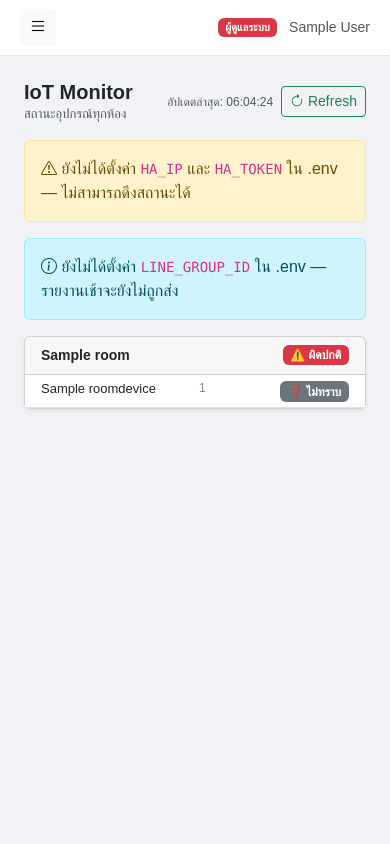
After one commit to azimuthotg/reserv, a Django app: page /manage/iot-monitor/ in a window 390 px wide. The commit adds this page. Run offline with Django 4.2, Linux system fonts and the light colour scheme; a user stored in the database is signed in; tables that the repository leaves empty hold one stand-in row (values such as "Sample post").

Commit message:
feat: Phase 4 — RoomClosure, วันหยุดในปฏิทิน, UX จอง, Virtual Card, IoT Monitor
- เพิ่ม RoomClosure model (ปิดห้อง AM/PM/ทั้งวัน เฉพาะบางห้อง) + migration 0010
- calendar_events API คืนวันหยุดเป็น allDay event สีแดงใน FullCalendar
- booking.html แจ้งเตือนทันทีเมื่อเลือกวันหยุดหรือวันปิดห้อง (ก่อน submit)
- Virtual Card: เต็มจอ mobile + สีสว่างขึ้น
- เพิ่มหน้า IoT Monitor (/manage/iot-monitor/) + morning_iot_report command

Co-Authored-By: Claude Sonnet 4.6 <noreply@anthropic.com>

```diff
--- a/booking/manage_views.py
+++ b/booking/manage_views.py
@@ -1,6 +1,8 @@
 from datetime import date, timedelta
 from functools import wraps
 
+import requests
+from django.conf import settings
 from django.contrib.auth import authenticate, login, logout
 from django.contrib.auth.models import User
 from django.core.paginator import Paginator
@@ -332,6 +334,64 @@ def manage_room_device_delete(request, pk):
     return redirect('manage_room_devices', pk=room_pk)
 
 
+# ── IoT Monitor (staff) ────────────────────────────────────────────────────────
+
+def _ha_get_state_manage(entity_id):
+    """ดึงสถานะ HA สำหรับหน้า monitor คืน dict {state, error}"""
+    if not getattr(settings, 'HA_IP', '') or not getattr(settings, 'HA_TOKEN', ''):
+        return {'state': None, 'error': 'HA ยังไม่ได้ตั้งค่า'}
+    try:
+        r = requests.get(
+            f'http://{settings.HA_IP}:{settings.HA_PORT}/api/states/{entity_id}',
+            headers={'Authorization': f'Bearer {settings.HA_TOKEN}', 'Content-Type': 'application/json'},
+            timeout=5,
+        )
+        if r.status_code == 200:
+            return {'state': r.json().get('state', 'unknown'), 'error': None}
+        return {'state': None, 'error': f'HA HTTP {r.status_code}'}
+    except requests.RequestException as e:
+        return {'state': None, 'error': str(e)}
+
+
+@staff_required
+def manage_iot_monitor(request):
+    """หน้า IoT Monitor — แสดงสถานะอุปกรณ์ทุกห้อง"""
+    rooms = Room.objects.filter(is_active=True).prefetch_related('devices')
+    room_data = []
+    for room in rooms:
+        devices = list(room.devices.all())
+        room_data.append({'room': room, 'devices': devices, 'has_devices': bool(devices)})
+    return render(request, 'booking/manage/iot_monitor.html', {
+        'room_data':        room_data,
+        'ha_configured':    bool(getattr(settings, 'HA_IP', '') and getattr(settings, 'HA_TOKEN', '')),
+        'group_configured': bool(getattr(settings, 'LINE_GROUP_ID', '')),
+    })
+
+
+@staff_required
+def manage_iot_refresh(request):
+    """
+    GET /manage/iot-monitor/refresh/
+    คืน JSON สถานะอุปกรณ์ทุกห้อง (เรียกจาก JS ปุ่ม Refresh)
+    """
+    from django.http import JsonResponse
+    rooms = Room.objects.filter(is_active=True).prefetch_related('devices')
+    result = []
+    for room in rooms:
+        devices = []
+        for d in room.devices.all():
+            info = _ha_get_state_manage(d.entity_id)
+            devices.append({
+                'id':          d.pk,
+                'device_name': d.device_name,
+                'entity_id':   d.entity_id,
+                'state':       info['state'],
+                'error':       info['error'],
+            })
+        result.append({'room_name': room.name, 'room_key': room.booking_name, 'devices': devices})
+    return JsonResponse({'rooms': result})
+
+
 # ── Staff (admin only) ─────────────────────────────────────────────────────────
 
 @admin_required
--- a/booking/models.py
+++ b/booking/models.py
@@ -94,6 +94,29 @@ class Booking(models.Model):
         return f'{self.room.name} — {self.booking_date} {self.start_time:%H:%M}-{self.end_time:%H:%M}'
 
 
+class RoomClosure(models.Model):
+    PERIOD_CHOICES = [
+        ('am',      'ช่วงเช้า (AM)'),
+        ('pm',      'ช่วงบ่าย (PM)'),
+        ('all_day', 'ทั้งวัน'),
+    ]
+    room      = models.ForeignKey(Room, on_delete=models.CASCADE, related_name='closures',
+                                  verbose_name='ห้อง')
+    date      = models.DateField(verbose_name='วันที่')
+    period    = models.CharField(max_length=10, choices=PERIOD_CHOICES, verbose_name='ช่วงเวลา')
+    reason    = models.CharField(max_length=200, verbose_name='สาเหตุ')
+    is_active = models.BooleanField(default=True, verbose_name='เปิดใช้งาน')
+
+    class Meta:
+        ordering        = ['date', 'room']
+        verbose_name    = 'ปิดห้องชั่วคราว'
+        verbose_name_plural = 'ปิดห้องชั่วคราว'
+        unique_together = [['room', 'date', 'period']]
+
+    def __str__(self):
+        return f'{self.room.name} — {self.date} ({self.get_period_display()})'
+
+
 class HolidayDate(models.Model):
     date        = models.DateField(unique=True, verbose_name='วันที่')
     description = models.CharField(max_length=200, verbose_name='เหตุผล/ชื่อวันหยุด')
--- a/booking/templates/booking/manage/base.html
+++ b/booking/templates/booking/manage/base.html
@@ -166,6 +166,12 @@
                 <i class="bi bi-people"></i> ผู้ใช้ LINE
             </a>
         </div>
+        <div class="nav-item">
+            <a href="{% url 'manage_iot_monitor' %}"
+               class="{% if 'iot' in request.resolver_match.url_name %}active{% endif %}">
+                <i class="bi bi-wifi"></i> IoT Monitor
+            </a>
+        </div>
 
         {% if request.user.is_superuser %}
         <div class="nav-section">ผู้ดูแลระบบ</div>
--- /dev/null
+++ b/booking/templates/booking/manage/iot_monitor.html
@@ -0,0 +1,122 @@
+{% extends "booking/manage/base.html" %}
+{% block title %}IoT Monitor{% endblock %}
+
+{% block content %}
+<div class="d-flex justify-content-between align-items-center mb-3 flex-wrap gap-2">
+    <div>
+        <h5 class="mb-0 fw-bold">IoT Monitor</h5>
+        <div class="text-muted" style="font-size:13px;">สถานะอุปกรณ์ทุกห้อง</div>
+    </div>
+    <div class="d-flex gap-2 align-items-center">
+        <span class="text-muted" style="font-size:12px;" id="last-updated"></span>
+        <button class="btn btn-sm btn-outline-success" id="btn-refresh" onclick="refreshStatus()">
+            <i class="bi bi-arrow-clockwise"></i> Refresh
+        </button>
+    </div>
+</div>
+
+{% if not ha_configured %}
+<div class="alert alert-warning">
+    <i class="bi bi-exclamation-triangle"></i>
+    ยังไม่ได้ตั้งค่า <code>HA_IP</code> และ <code>HA_TOKEN</code> ใน .env — ไม่สามารถดึงสถานะได้
+</div>
+{% endif %}
+
+{% if not group_configured %}
+<div class="alert alert-info">
+    <i class="bi bi-info-circle"></i>
+    ยังไม่ได้ตั้งค่า <code>LINE_GROUP_ID</code> ใน .env — รายงานเช้าจะยังไม่ถูกส่ง
+</div>
+{% endif %}
+
+<div id="monitor-grid" class="row g-3">
+{% for item in room_data %}
+<div class="col-12 col-md-6 col-xl-4" id="room-card-{{ item.room.booking_name }}">
+    <div class="card h-100 shadow-sm">
+        <div class="card-header d-flex justify-content-between align-items-center py-2">
+            <span class="fw-bold" style="font-size:14px;">{{ item.room.name }}</span>
+            <span class="badge bg-secondary room-status-badge" id="badge-{{ item.room.booking_name }}">รอโหลด</span>
+        </div>
+        <div class="card-body p-0">
+            {% if item.has_devices %}
+            <table class="table table-sm mb-0" id="table-{{ item.room.booking_name }}">
+                <tbody>
+                {% for d in item.devices %}
+                <tr id="row-device-{{ d.pk }}">
+                    <td class="ps-3" style="font-size:13px; width:50%;">{{ d.device_name }}</td>
+                    <td style="font-size:12px; color:#888;">{{ d.entity_id }}</td>
+                    <td class="pe-3 text-end device-state" data-id="{{ d.pk }}">
+                        <span class="badge bg-secondary">รอ...</span>
+                    </td>
+                </tr>
+                {% endfor %}
+                </tbody>
+            </table>
+            {% else %}
+            <div class="text-muted text-center py-3" style="font-size:13px;">ยังไม่มีอุปกรณ์ในห้องนี้</div>
+            {% endif %}
+        </div>
+    </div>
+</div>
+{% endfor %}
+</div>
+
+<script>
+const REFRESH_URL = "{% url 'manage_iot_refresh' %}";
+
+function stateBadge(state, error) {
+    if (error && !state) return `<span class="badge bg-secondary" title="${error}">❓ ไม่ทราบ</span>`;
+    if (state === 'on')      return `<span class="badge bg-success">🟢 On</span>`;
+    if (state === 'off')     return `<span class="badge" style="background:#6c757d;">⚫ Standby</span>`;
+    if (state === 'unavailable' || state === null)
+        return `<span class="badge bg-danger" title="${error||''}">🔴 Offline</span>`;
+    return `<span class="badge bg-warning text-dark">${state}</span>`;
+}
+
+async function refreshStatus() {
+    const btn = document.getElementById('btn-refresh');
+    btn.disabled = true;
+    btn.innerHTML = '<span class="spinner-border spinner-border-sm"></span> กำลังเช็ค...';
+
+    try {
+        const resp = await fetch(REFRESH_URL);
+        const data = await resp.json();
+
+        data.rooms.forEach(room => {
+            let roomOk = true;
+            room.devices.forEach(d => {
+                const cell = document.querySelector(`.device-state[data-id="${d.id}"]`);
+                if (cell) cell.innerHTML = stateBadge(d.state, d.error);
+                if (d.state === null || d.state === 'unavailable') roomOk = false;
+            });
+
+            const badge = document.getElementById(`badge-${room.room_key}`);
+            if (badge) {
+                if (!room.devices.length) {
+                    badge.className = 'badge bg-secondary room-status-badge';
+                    badge.textContent = 'ไม่มีอุปกรณ์';
+                } else if (roomOk) {
+                    badge.className = 'badge bg-success room-status-badge';
+                    badge.textContent = '✅ ปกติ';
+                } else {
+                    badge.className = 'badge bg-danger room-status-badge';
+                    badge.textContent = '⚠️ ผิดปกติ';
+                }
+            }
+        });
+
+        const now = new Date();
+        document.getElementById('last-updated').textContent =
+            `อัปเดตล่าสุด: ${now.toLocaleTimeString('th-TH')}`;
+    } catch (e) {
+        alert('เชื่อมต่อเซิร์ฟเวอร์ไม่ได้ กรุณาลองใหม่');
+    } finally {
+        btn.disabled = false;
+        btn.innerHTML = '<i class="bi bi-arrow-clockwise"></i> Refresh';
+    }
+}
+
+// โหลดสถานะอัตโนมัติเมื่อเปิดหน้า
+window.addEventListener('DOMContentLoaded', refreshStatus);
+</script>
+{% endblock %}
--- a/booking/urls.py
+++ b/booking/urls.py
@@ -29,6 +29,7 @@ urlpatterns = [
     path('api/cancel-booking/',    views.cancel_booking,   name='cancel_booking'),
     path('api/checkin/',           views.checkin_booking,  name='checkin_booking'),
     path('api/walai-card/',        views.walai_card,       name='walai_card'),
+    path('api/room-closure/',      views.room_closure_info, name='room_closure_info'),
     path('api/room-status/',       views.room_status,      name='room_status'),
     path('api/device-toggle/',     views.device_toggle,    name='device_toggle'),
 
@@ -67,6 +68,10 @@ urlpatterns = [
     path('manage/rooms/<int:pk>/devices/',  manage_views.manage_room_devices,       name='manage_room_devices'),
     path('manage/devices/<int:pk>/delete/', manage_views.manage_room_device_delete, name='manage_room_device_delete'),
 
+    # IoT Monitor
+    path('manage/iot-monitor/',          manage_views.manage_iot_monitor, name='manage_iot_monitor'),
+    path('manage/iot-monitor/refresh/',  manage_views.manage_iot_refresh, name='manage_iot_refresh'),
+
     # Staff (admin only)
     path('manage/staff/',                   manage_views.manage_staff_list,  name='manage_staff_list'),
     path('manage/staff/add/',               manage_views.manage_staff_add,   name='manage_staff_add'),
--- a/reserv/settings.py
+++ b/reserv/settings.py
@@ -104,6 +104,9 @@ HA_IP            = os.getenv('HA_IP', '')
 HA_PORT          = os.getenv('HA_PORT', '8123')
 HA_TOKEN         = os.getenv('HA_TOKEN', '')
 
+# ── Phase 4: IoT Monitor ───────────────────────────────────────────────────────
+LINE_GROUP_ID    = os.getenv('LINE_GROUP_ID', '')  # Group ID สำหรับส่งรายงานเช้า
+
 # ── Session ───────────────────────────────────────────────────────────────────
 SESSION_ENGINE   = 'django.contrib.sessions.backends.db'
 SESSION_COOKIE_AGE = 86400  # 24 hours
```
Also changed, not shown: booking/admin.py (+11 -1 lines), booking/management/commands/morning_iot_report.py (added, +125 -0 lines), booking/templates/booking/booking.html (+31 -11 lines), booking/templates/booking/calendar.html (+18 -1 lines), booking/templates/booking/card.html (+11 -11 lines), booking/views.py (+92 -17 lines), booking/migrations/0010_roomclosure.py (added), 1 other file.
